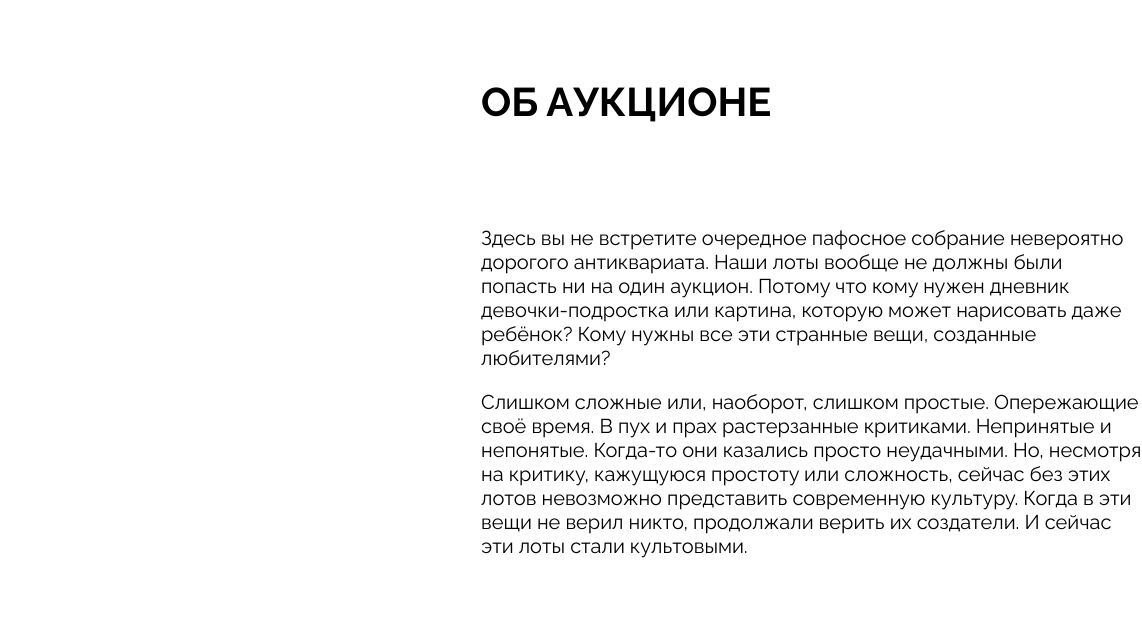
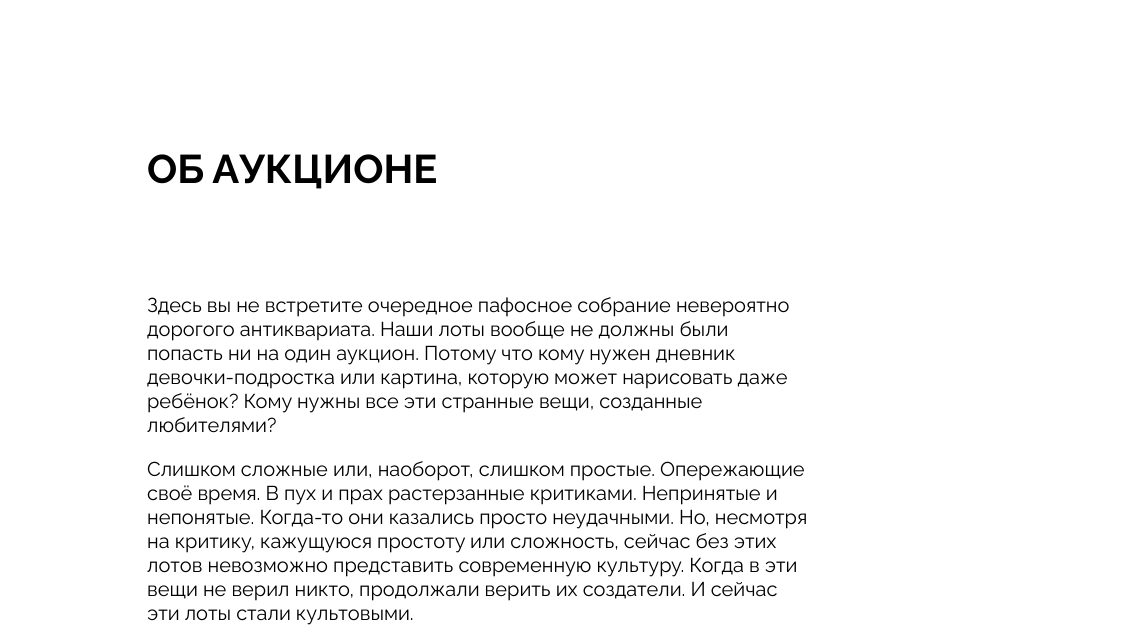
Before and after one commit to DinaZinatullina/ono-tebe-nado-fd, a plain HTML site: page index.html in a window 1280 px wide. Shown: the part 2170-2797 px from the top of the page, 405-1547 px from the left, 1142 px wide, since content can reach past the window. Drawn offline with Linux system fonts and the light colour scheme.

Commit message:
последний вариант

```diff
--- a/styles/style.css
+++ b/styles/style.css
@@ -4,6 +4,7 @@
     max-width: 1100px;
     min-height: 100px;
     color: #000000;
+    overflow: hidden;
 }
 
 .header {
@@ -315,9 +316,8 @@ address {
     width: 693px;
     flex-direction: column;
     justify-content: flex-start;
-    margin-left: 334px;
     padding-left: 32px;
-    margin-top: 43px;
+    margin-top: 110px;
 }
 
 .about__title {
```
